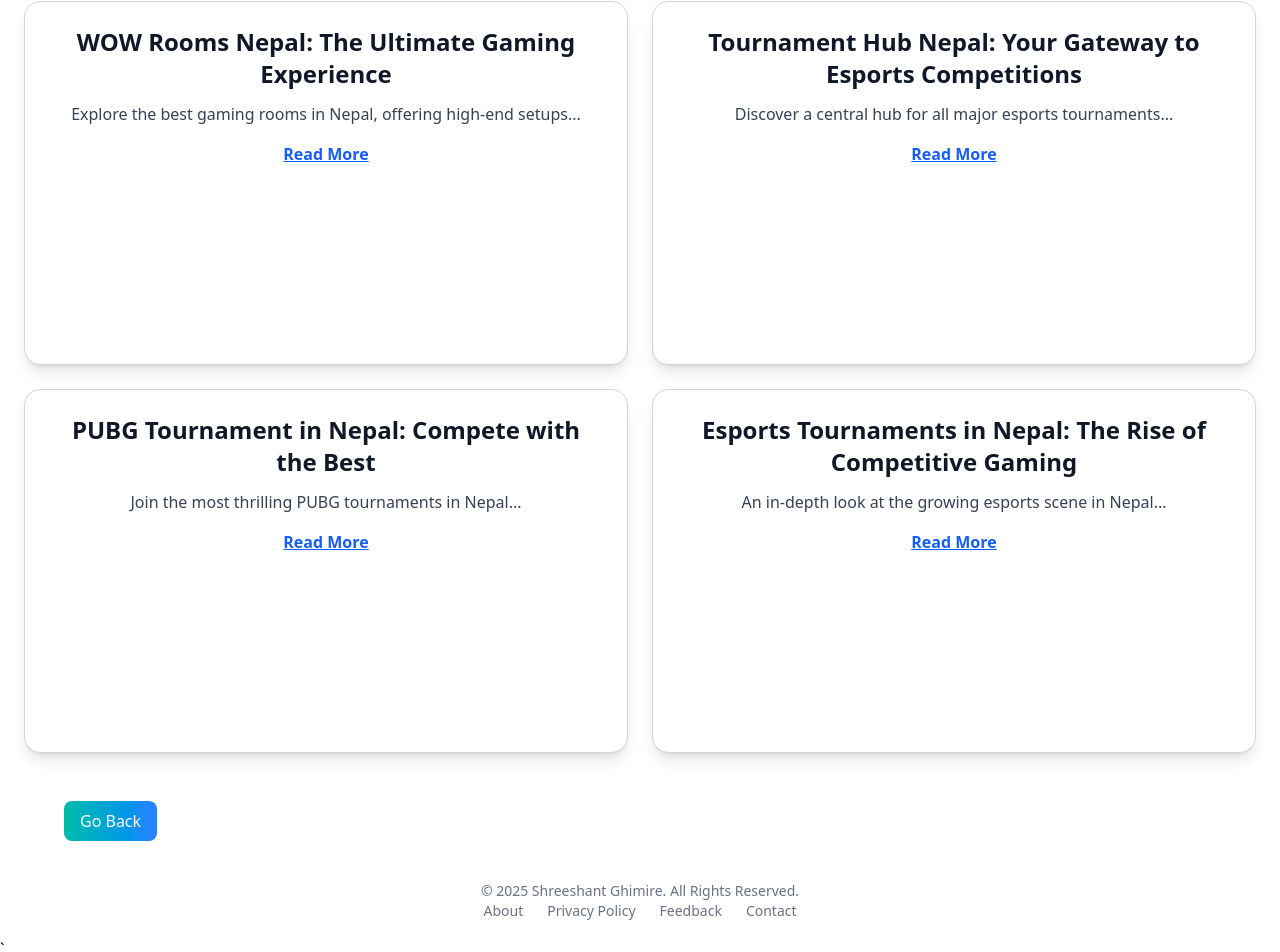
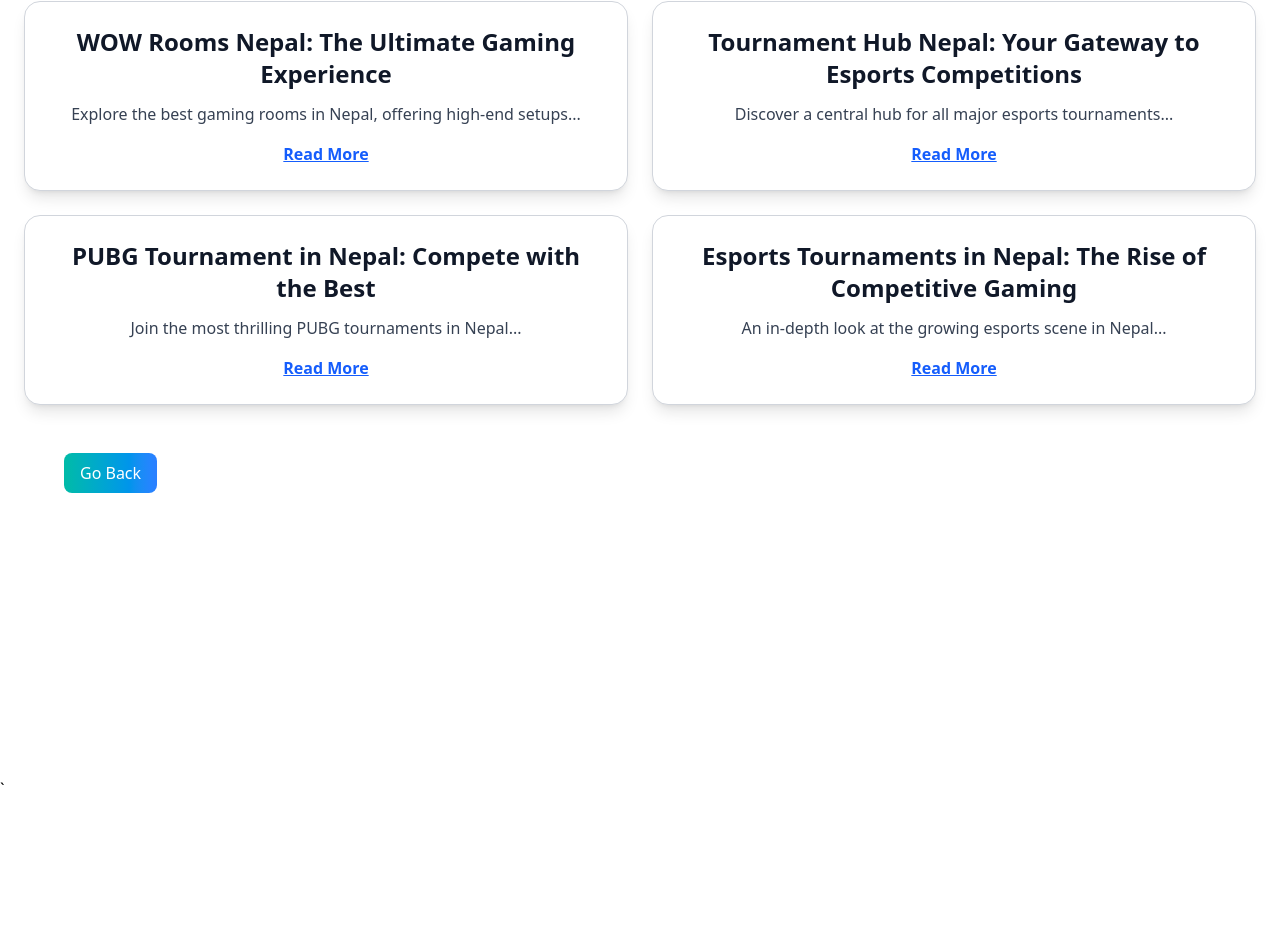
Before and after one commit to ShreeshantGmr764/pubgroom, a React (Vite) app: page /blog in a window 1280 px wide. Shown: the part 103-1055 px from the top of the page. After the commit the page ends 904 px from the top, so only its background shows below. Built offline with nearby package versions, Linux system fonts and the light colour scheme.

Commit message:
Meta Added

```diff
--- a/src/App.jsx
+++ b/src/App.jsx
@@ -11,6 +11,7 @@
 import Blogs from "./pages/Blogs";
 import BlogsDetail from "./pages/BlogsDetail";
 import Footer from "./components/Footer";
+
 
 const App = () => {
   return (
--- a/src/main.jsx
+++ b/src/main.jsx
@@ -1,13 +1,16 @@
-import React from 'react'
-import ReactDOM from 'react-dom/client'
-import { BrowserRouter } from 'react-router-dom'
-import App from './App'
-import './index.css'
+import React from "react";
+import ReactDOM from "react-dom/client";
+import { BrowserRouter } from "react-router-dom";
+import { HelmetProvider } from "react-helmet-async"; // ✅ Import HelmetProvider
+import App from "./App";
+import "./index.css";
 
-ReactDOM.createRoot(document.getElementById('root')).render(
+ReactDOM.createRoot(document.getElementById("root")).render(
   <React.StrictMode>
-    <BrowserRouter> {/* ✅ Only ONE Router should be here */}
-      <App />
-    </BrowserRouter>
-  </React.StrictMode>,
-)
+    <HelmetProvider> {/* ✅ Enables SEO optimization */}
+      <BrowserRouter> {/* ✅ Only ONE Router should be here */}
+        <App />
+      </BrowserRouter>
+    </HelmetProvider>
+  </React.StrictMode>
+);
--- a/src/pages/Blogs.jsx
+++ b/src/pages/Blogs.jsx
@@ -1,5 +1,6 @@
 import React from "react";
 import { Link } from "react-router-dom";
+import { Helmet } from "react-helmet-async";
 import Navbar from "../components/Navbar";
 
 const Blogs = () => {
@@ -30,16 +31,28 @@
     },
   ];
 
+  console.log(blogs); // ✅ Debugging: Check if data exists
+
   return (
     <div className="bg-white dark:bg-black min-h-screen">
-      <Navbar/>
-  <div className="container mx-auto p-6 grid grid-cols-1 md:grid-cols-2 lg:grid-cols-2 gap-6 text-center min-h-screen mt-32 md:mt-20">
-  {blogs.map((blog, index) => (
+      <Helmet>
+        <title>Blogs | Esports Nepal</title>
+        <meta name="description" content="Discover the latest esports and gaming news in Nepal." />
+        <meta name="keywords" content="Esports Nepal, Gaming Nepal, Tournaments Nepal" />
+      </Helmet>
+
+      <Navbar />
+
+      <div className="container mx-auto p-6 grid grid-cols-1 md:grid-cols-2 lg:grid-cols-2 gap-6 text-center mt-32 md:mt-20">
+        {blogs.length > 0 ? (
+          blogs.map((blog, index) => (
             <div
               key={index}
               className="p-6 shadow-lg rounded-2xl border border-gray-300 bg-white dark:bg-gray-800 dark:border-gray-700"
             >
-      <h2 className="text-2xl font-bold mb-3 text-gray-900 dark:text-white">{blog.title}</h2>
+              <h2 className="text-2xl font-bold mb-3 text-gray-900 dark:text-white">
+                {blog.title}
+              </h2>
               <p className="text-gray-700 dark:text-gray-300 mb-4">{blog.description}</p>
               <Link
                 to={`/blog/${blog.link}`}
@@ -48,32 +61,20 @@
                 Read More
               </Link>
             </div>
-  ))}
+          ))
+        ) : (
+          <p className="text-center text-gray-600 dark:text-gray-300">
+            No blogs available.
+          </p>
+        )}
       </div>
+
       <button
         onClick={() => window.history.back()}
-    className="mt-6 ml:20 px-6 py-3 bg-gradient-to-r from-teal-500 to-blue-500 text-white rounded-lg hover:from-teal-600 hover:to-blue-600 focus:outline-none focus:ring-2 focus:ring-teal-400 dark:from-teal-700 dark:to-blue-700 sm:px-4 sm:py-2 ml-16"
+        className="mt-6 px-6 py-3 bg-gradient-to-r from-teal-500 to-blue-500 text-white rounded-lg hover:from-teal-600 hover:to-blue-600 focus:outline-none focus:ring-2 focus:ring-teal-400 dark:from-teal-700 dark:to-blue-700 sm:px-4 sm:py-2 ml-16"
       >
         Go Back
       </button>
-
-   <div className="w-full mx-auto max-w-screen-xl p-4 flex flex-col items-center justify-center mt-6  dark:bg-black">
-                  <span className="text-sm text-gray-500 sm:text-center dark:text-gray-400">© 2025 Shreeshant Ghimire. All Rights Reserved.</span>
-                  <ul className="flex flex-wrap items-center mt-3 text-sm font-medium text-gray-500 dark:text-gray-400 sm:mt-0">
-                    <li>
-                      <Link to="/about" className="hover:underline me-4 md:me-6">About</Link>
-                    </li>
-                    <li>
-                      <Link to="/privacy" className="hover:underline me-4 md:me-6">Privacy Policy</Link>
-                    </li>
-                    <li>
-                      <a href="/https://discord.gg/M37AtvS2" className="hover:underline me-4 md:me-6">Feedback</a>
-                    </li>
-                    <li>
-                      <Link to="/contact" className="hover:underline">Contact</Link>
-                    </li>
-                  </ul>
-                </div>
     </div>
   );
 };
```
Lines whose indentation alone changed are shown as unchanged.
